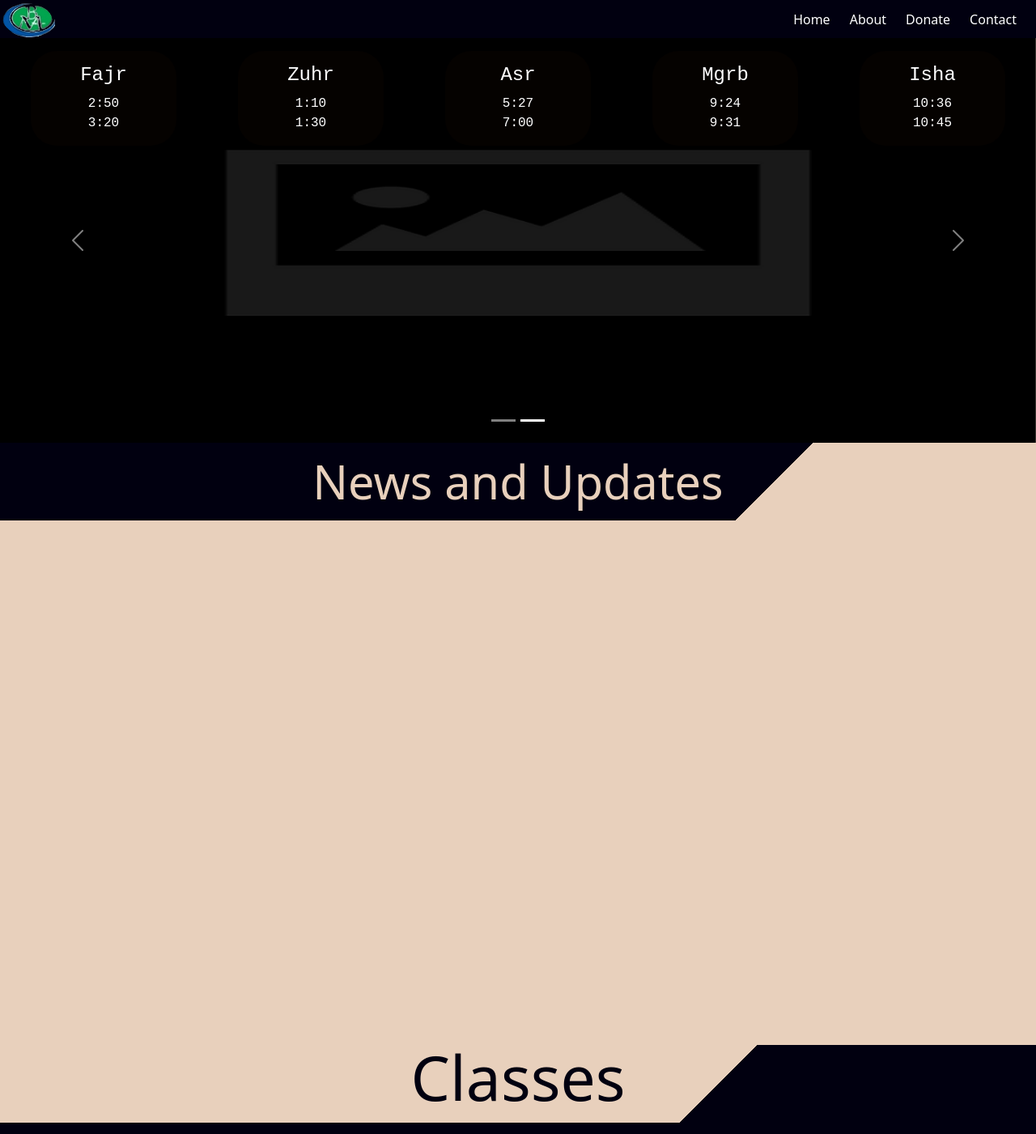
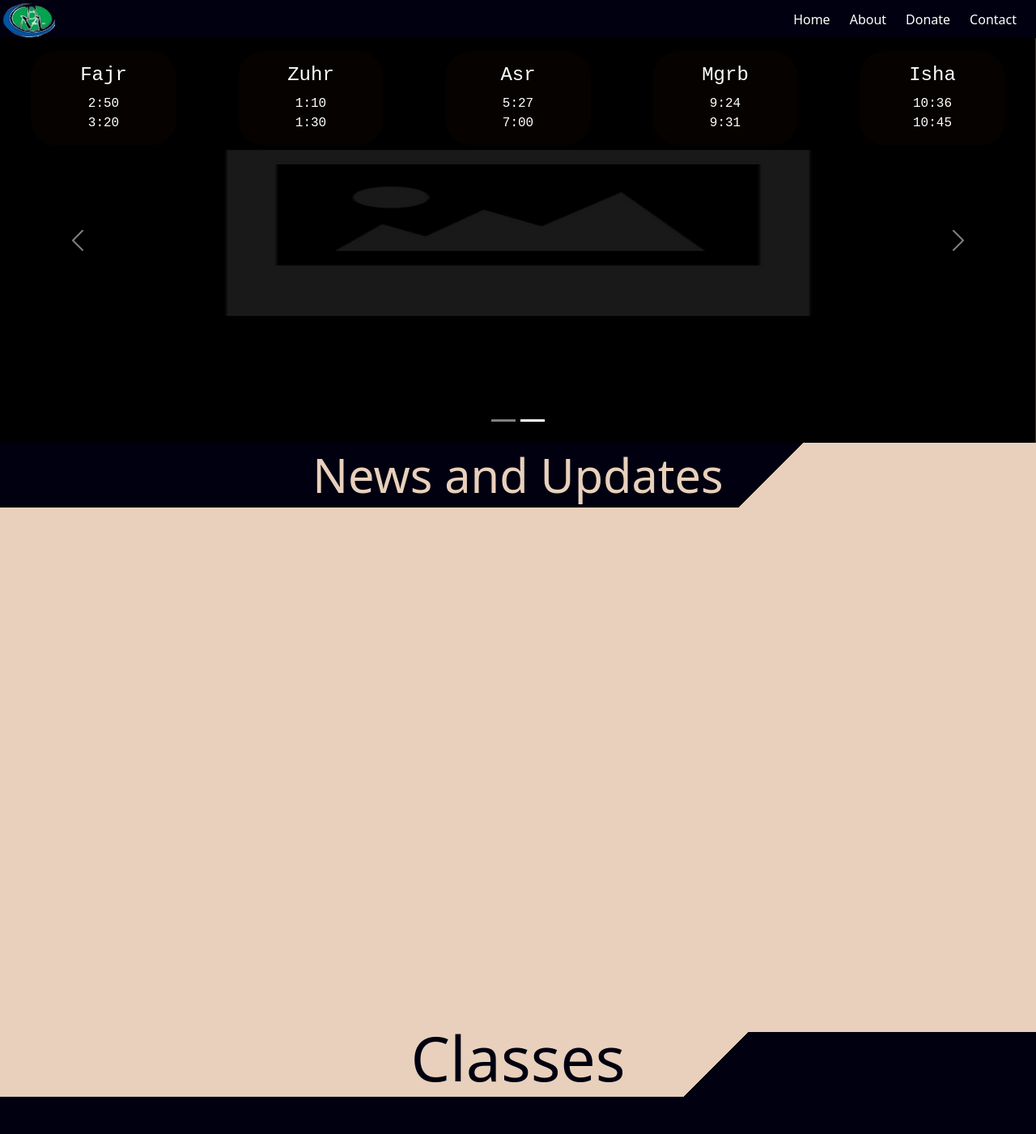
Before and after one commit to Habib-aw/bma-website-old, a React (Create React App) app: page / in a window 1280 px wide. Shown: the top 1401 px of the page at 81% size. Built offline with nearby package versions, Linux system fonts and the light colour scheme.

Commit message:
font and navbar changes

```diff
--- a/src/App.css
+++ b/src/App.css
@@ -132,6 +132,13 @@ body{
     flex-direction: column;
     align-items: center;
   }
+  .nav-links li{
+    font-size: 1.7rem;
+    padding: 0.3rem 0;
+  }
+  .nav-links ul:last-child{
+    padding-bottom: 0.7rem;
+  }
   #hide{
     display: none;
   }
--- a/src/Components/Classes/classes.css
+++ b/src/Components/Classes/classes.css
@@ -1,7 +1,7 @@
 .title{
   display: flex;
   justify-content: center;
-  height: 12vh;
+  height: 5rem;
   align-items: center;
   color: white;
   background-image: linear-gradient(135deg,rgb(232,208,188) 68%,rgb(1, 0, 16)49.5% );
--- a/src/Components/Home/home.css
+++ b/src/Components/Home/home.css
@@ -8,7 +8,7 @@
     color: rgb(232,208,188);
     display: flex;
     justify-content: center;
-    height: 12vh;
+    height: 5rem;
     align-items: center;
     font-size: 4.5vw;
     background-image: linear-gradient(135deg,rgb(1, 0, 16)73%,rgb(232,208,188)70% );
```
